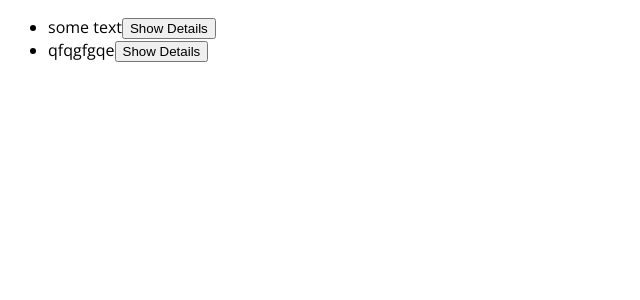
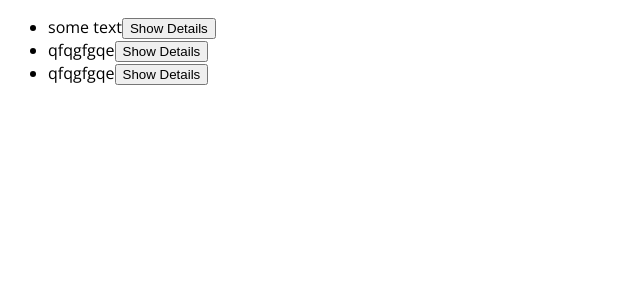
Before and after one commit to sailakshmy/NextJSAPIRoutes, a Next.js app in the folder nextjs-course-code-07-api-routes-starting-project/: page /feedback in a window 1280 px wide. Shown: the top 300 px of the page, without its empty margins (0-640 px from the left). Built offline with nearby package versions, Linux system fonts and the light colour scheme.

Commit message:
Changed the file structure

```diff
--- a/nextjs-course-code-07-api-routes-starting-project/data/feedback.json
+++ b/nextjs-course-code-07-api-routes-starting-project/data/feedback.json
@@ -1 +1 @@
-[{"id":"2025-04-04T02:50:02.030Z","email":"s@s.com","text":"some text"},{"id":"2025-04-04T03:02:05.819Z","email":"s@s.com","text":"qfqgfgqe"}]
+[{"id":"2025-04-04T02:50:02.030Z","email":"s@s.com","text":"some text"},{"id":"2025-04-04T03:02:05.819Z","email":"s@s.com","text":"qfqgfgqe"},{"id":"2025-04-08T03:08:23.465Z","email":"Trial@trial.com","text":"qfqgfgqe"}]
--- a/nextjs-course-code-07-api-routes-starting-project/pages/api/[feedbackId].js
+++ b/nextjs-course-code-07-api-routes-starting-project/pages/api/feedback/[feedbackId].js
@@ -1,4 +1,4 @@
-import { buildFeedbackPath, extractFeedback } from "./feedback";
+import { buildFeedbackPath, extractFeedback } from "../feedback";
 
 export default function handler(req, res) {
   const feedbackId = req.query.feedbackId;
--- a/nextjs-course-code-07-api-routes-starting-project/pages/feedback/index.js
+++ b/nextjs-course-code-07-api-routes-starting-project/pages/feedback/index.js
@@ -4,7 +4,7 @@ import { buildFeedbackPath, extractFeedback } from "../api/feedback";
 const Feedback = (props) => {
   const [feedbackDetails, setFeedbackDetails] = useState();
   const showFeedbackDetails = (id) => {
-    fetch(`/api/${id}`)
+    fetch(`/api/feedback/${id}`)
       .then((data) => data.json())
       .then((data) => setFeedbackDetails(data.feedback));
   };
```
